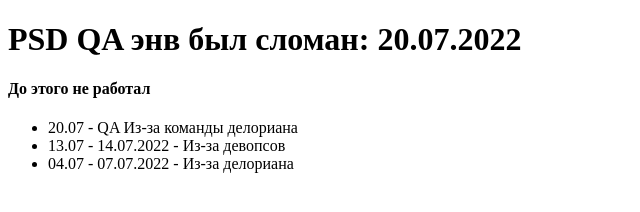
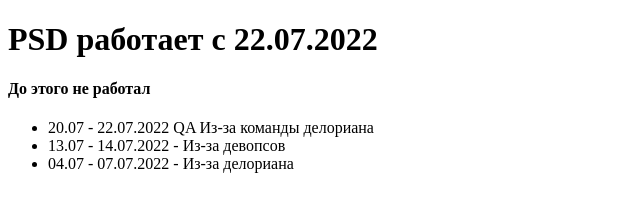
Before and after one commit to sergey496/psd-is-broken, a plain HTML site: page index.html in a window 1280 px wide. Shown: the whole page, without its empty margins (0-640 px from the left). Drawn offline with Linux system fonts and the light colour scheme.

Commit message:
feat: add updates

```diff
--- a/index.html
+++ b/index.html
@@ -3,13 +3,13 @@
 
 </head>
 <body>
-  <h1>PSD QA энв был сломан: 20.07.2022</h1>
-  <!-- <h1>PSD работает с 14.07.2022</h1> -->
+  <!-- <h1>PSD QA энв был сломан: 20.07.2022</h1> -->
+  <h1>PSD работает с 22.07.2022</h1>
 
   <h4>До этого не работал</h4>
   <ul>
     <li>
-      20.07 - QA Из-за команды делориана
+      20.07 - 22.07.2022 QA Из-за команды делориана
    </li>
     <li>
       13.07 - 14.07.2022 - Из-за девопсов
```
